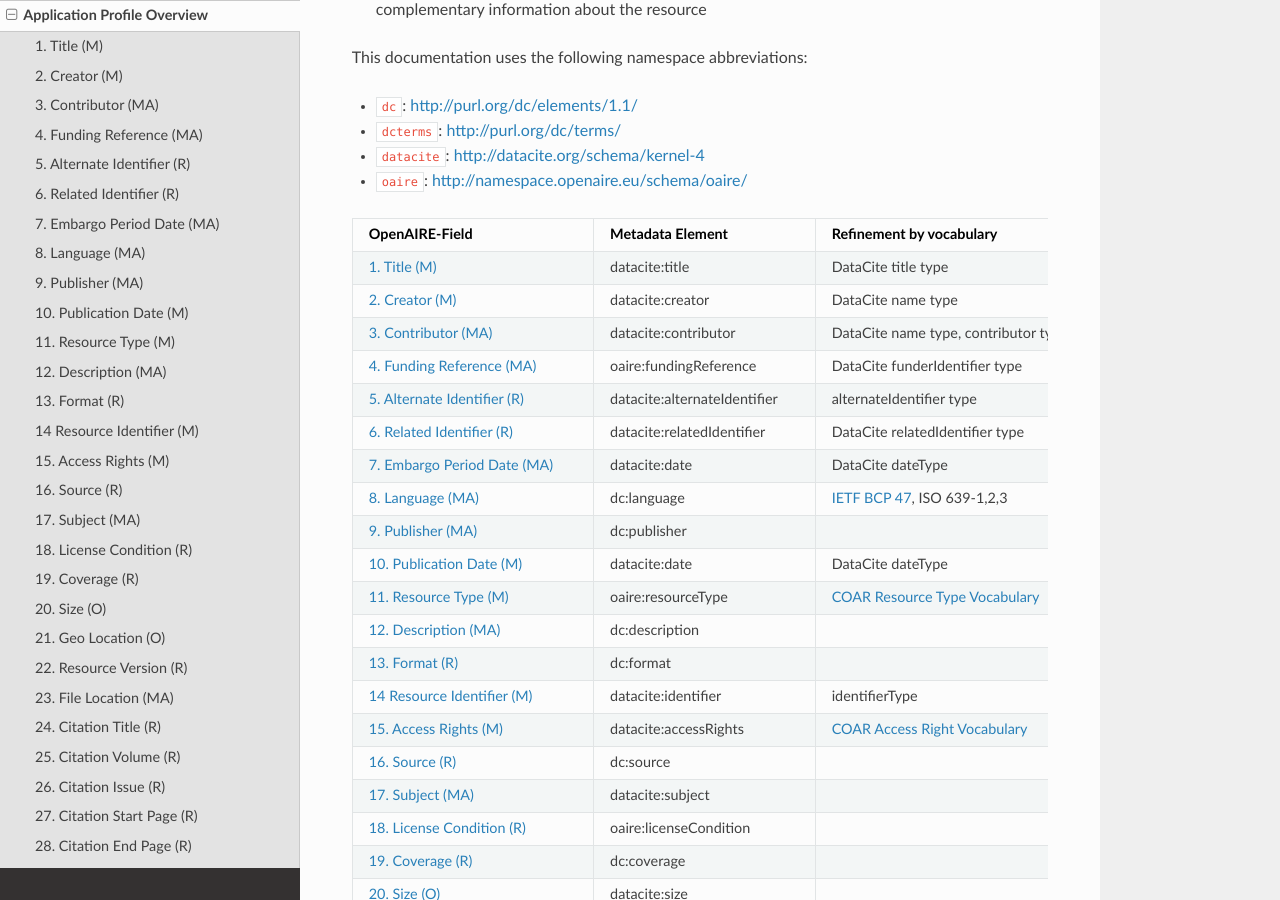
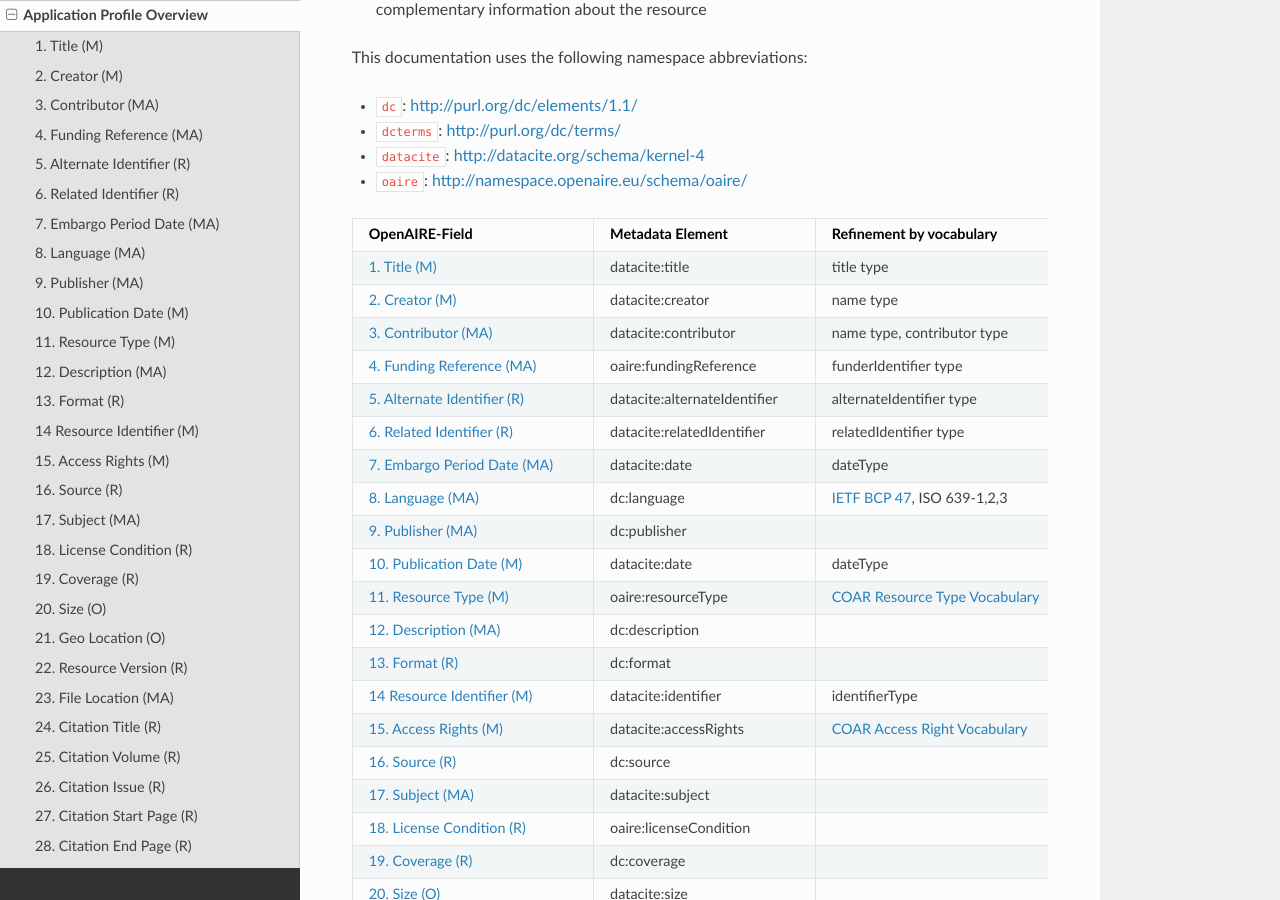
Before and after one commit to openaire/guidelines-literature-repositories, a Sphinx documentation site: the page built from docs/application_profile.rst, in a window 1280 px wide and 900 px high, scrolled down 514 px. Built offline with Sphinx 7.4.7 and the Read the Docs theme 2.0.0, drawn with Linux system fonts in a browser that asks for light colours; a script that is not in the unit is left out.

```diff
--- a/docs/application_profile.rst
+++ b/docs/application_profile.rst
@@ -28,16 +28,16 @@ This documentation uses the following namespace abbreviations:
 ======================================== ============================= ===========================================================================
 OpenAIRE-Field                           Metadata Element              Refinement by vocabulary
 ======================================== ============================= ===========================================================================
-:ref:`dci:title`                         datacite:title                DataCite title type
-:ref:`dci:creator`                       datacite:creator              DataCite name type
-:ref:`dci:contributor`                   datacite:contributor          DataCite name type, contributor type
-:ref:`aire:fundingReference`             oaire:fundingReference        DataCite funderIdentifier type
+:ref:`dci:title`                         datacite:title                title type
+:ref:`dci:creator`                       datacite:creator              name type
+:ref:`dci:contributor`                   datacite:contributor          name type, contributor type
+:ref:`aire:fundingReference`             oaire:fundingReference        funderIdentifier type
 :ref:`dci:alternativeIdentifier`         datacite:alternateIdentifier  alternateIdentifier type
-:ref:`dci:relatedIdentifier`             datacite:relatedIdentifier    DataCite relatedIdentifier type
-:ref:`dci:dateEmbargo`                   datacite:date                 DataCite dateType
+:ref:`dci:relatedIdentifier`             datacite:relatedIdentifier    relatedIdentifier type
+:ref:`dci:dateEmbargo`                   datacite:date                 dateType
 :ref:`dc:language`                       dc:language                   `IETF BCP 47`_, ISO 639-1,2,3
 :ref:`dc:publisher`                      dc:publisher
-:ref:`dci:datePublication`               datacite:date                 DataCite dateType
+:ref:`dci:datePublication`               datacite:date                 dateType
 :ref:`aire:resourceType`                 oaire:resourceType            `COAR Resource Type Vocabulary`_
 :ref:`dc:description`                    dc:description
 :ref:`dc:format`                         dc:format
```
Also changed, not shown: docs/contribute.rst (added, +8 -0 lines), docs/index.rst (+1 -9 lines).
